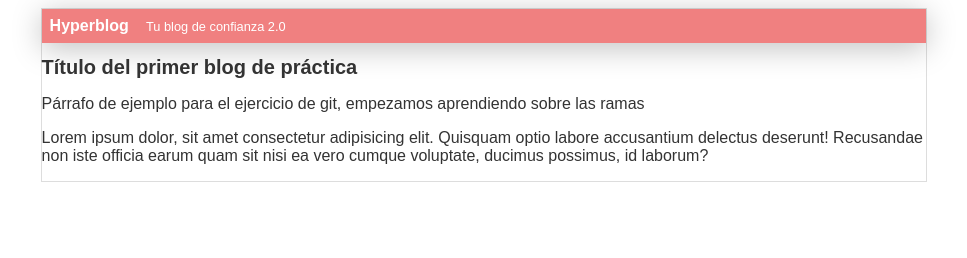
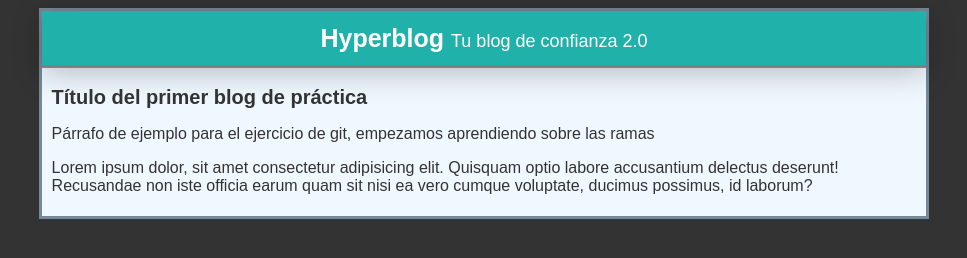
Before and after one commit to rubengrro/hyperblog-cursoPlatzi, a plain HTML site: page index.html in a window 1280 px wide. Shown: the whole page, without its empty margins (156-1123 px from the left). Drawn offline with Linux system fonts and the light colour scheme.

Commit message:
Header actualizado, cambio en la cabecera

```diff
--- a/style.css
+++ b/style.css
@@ -3,27 +3,35 @@ body{
     text-align: left;
     font-family: Arial, Helvetica, sans-serif;
     font-size: 16px;
+    background-color: #333;
 }
 #container {
     width: 70%;
     padding: 0;
     text-align: left;
-    border: 1px solid #DDD;
+    border: 3px solid lightslategray;
     margin: 0 auto;
+    background-color: aliceblue;
+    font-size: 16px;
+}
+#post {
+    padding: 5px 10px;
 }
 #container h1 {
 font-size: 20px;
 }
 #cabecera{
-    background-color: lightcoral;
+    background-color: lightseagreen;
     color: white;
     font-weight: bold;
     margin: 0;
     padding: 0.5em;
     box-shadow: 0px 5px 30px 0px rgba(0,0,0,0.25);
+    text-align: center;
+    font-size: 25px;
+    border-bottom: 3px solid grey;
 }
 #cabecera span {
-    padding: 0 0 0 1em;
     font-weight: normal;
-    font-size: 0.8em;
+    font-size: 18px;
 }
```
